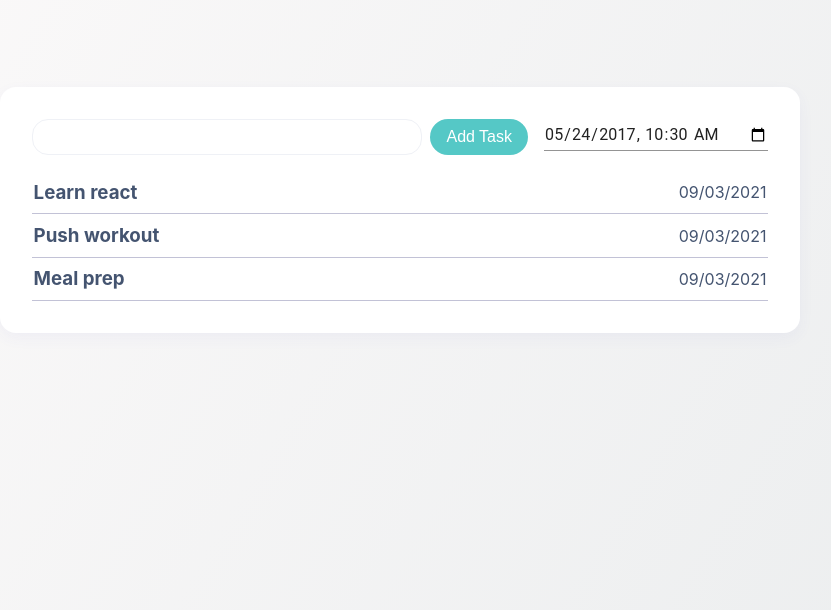
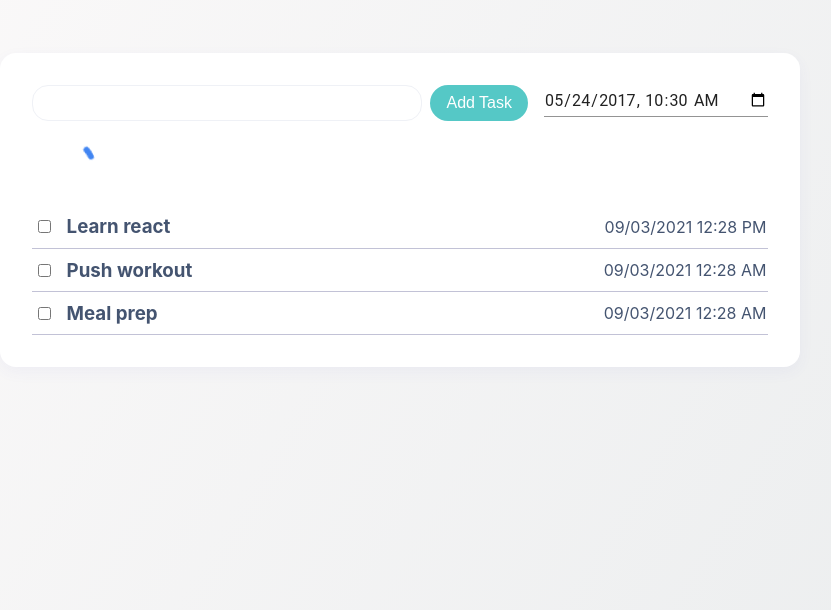
Before and after one commit to dolphius21/cynder-to-do-list, a Next.js app: page / in a window 1280 px wide. Shown: the part 190-800 px from the top of the page, without its empty margins (240-1071 px from the left). Built offline with nearby package versions, Linux system fonts and the light colour scheme.

Commit message:
Added loader

```diff
--- /dev/null
+++ b/components/Loader.js
@@ -0,0 +1,21 @@
+export default function Loader() {
+  return (
+    <svg
+      className="spinner"
+      width="65px"
+      height="65px"
+      viewBox="0 0 66 66"
+      xmlns="http://www.w3.org/2000/svg"
+    >
+      <circle
+        className="path"
+        fill="none"
+        strokeWidth="6"
+        strokeLinecap="round"
+        cx="33"
+        cy="33"
+        r="30"
+      ></circle>
+    </svg>
+  );
+}
--- a/components/Task.js
+++ b/components/Task.js
@@ -8,7 +8,14 @@ const StyledTask = styled.div`
     justify-content: space-between;
     align-items: center;
     color: #445470;
-
+    .task-checkbox {
+        margin-right: 1rem;
+        cursor: pointer;
+    }
+    .task-title {
+        text-align: left;
+        flex: 1;
+    }
     .task-title,
     .task-due-date {
         margin: 0.5rem 0;
@@ -18,11 +25,16 @@ const StyledTask = styled.div`
 const Task = ({details}) => {
     const {title, dueDate, completedDate} = details;
 
-    const formattedDueDate = format(new Date(dueDate), 'MM/dd/yyyy')
+    const formattedDueDate = format(new Date(dueDate), 'MM/dd/yyyy hh:mm a');
 
     return (
         <StyledTask>
-
+            <input
+                className="task-checkbox"
+                type="checkbox"
+                id="scales"
+                name="scales"
+            />
             <h3 className="task-title">{title}</h3>
             <p className="task-due-date">{formattedDueDate}</p>
         </StyledTask>
--- a/components/TaskList.js
+++ b/components/TaskList.js
@@ -1,5 +1,6 @@
+import { useState } from 'react';
 import Task from './Task'
-import tasks from '../data/data'
+import data from '../data/data'
 import styled from 'styled-components';
 
 const StyledTaskList = styled.div`
@@ -7,10 +8,16 @@ const StyledTaskList = styled.div`
 `
 
 const TaskList = () => {
+    const [tasks, setTasks] = useState(data);
+
+
     return (
         <StyledTaskList>
             {tasks.map((task, index) => (
-                <Task details={task} key={index}/>
+                <Task
+                    details={task}
+                    key={index}
+                />
             ))}
         </StyledTaskList>
      );
--- a/data/data.js
+++ b/data/data.js
@@ -2,20 +2,20 @@ const tasks = [
     {
         title: "Learn react",
         description: "a react component exercise",
-        dueDate: "2021-09-03T00:28:30.881Z",
-        completedDate: "2021-09-03T12:28:30.881Z",
+        dueDate: "2021-09-03T12:28:30.881Z",
+        completedDate: "2021-09-03T14:28:30.881Z",
     },
     {
         title: "Push workout",
         description: "Chest, shoulders and tricep workout",
         dueDate: "2021-09-03T00:28:30.881Z",
-        completedDate: "2021-09-03T12:28:30.881Z",
+        completedDate: "2021-09-06T12:28:30.881Z",
     },
     {
         title: "Meal prep",
         description: "Prep your meal for a week",
         dueDate: "2021-09-03T00:28:30.881Z",
-        completedDate: "2021-09-03T12:28:30.881Z",
+        completedDate: "2021-09-04T12:28:30.881Z",
     },
 ]
 
--- a/pages/index.js
+++ b/pages/index.js
@@ -5,6 +5,7 @@ import Input from '../components/Input';
 import Form from '../components/Form';
 import TaskList from '../components/TaskList'
 import styles from '../styles/Home.module.css'
+import Loader from '../components/Loader';
 
 export default function Home() {
   return (
@@ -16,6 +17,7 @@ export default function Home() {
       </Head>
       <Card>
         <Form />
+        <Loader />
         <TaskList />
       </Card>
     </div>
--- a/styles/globals.css
+++ b/styles/globals.css
@@ -15,3 +15,53 @@ a {
 * {
   box-sizing: border-box;
 }
+/* Loader */
+.spinner {
+  animation: rotator 1.4s linear infinite;
+}
+
+@keyframes rotator {
+  0% {
+    transform: rotate(0deg);
+  }
+  100% {
+    transform: rotate(270deg);
+  }
+}
+.path {
+  stroke-dasharray: 187;
+  stroke-dashoffset: 0;
+  transform-origin: center;
+  animation: dash 1.4s ease-in-out infinite, colors 5.6s ease-in-out infinite;
+}
+
+@keyframes colors {
+  0% {
+    stroke: #4285f4;
+  }
+  25% {
+    stroke: #de3e35;
+  }
+  50% {
+    stroke: #f7c223;
+  }
+  75% {
+    stroke: #1b9a59;
+  }
+  100% {
+    stroke: #4285f4;
+  }
+}
+@keyframes dash {
+  0% {
+    stroke-dashoffset: 187;
+  }
+  50% {
+    stroke-dashoffset: 46.75;
+    transform: rotate(135deg);
+  }
+  100% {
+    stroke-dashoffset: 187;
+    transform: rotate(450deg);
+  }
+}
```
